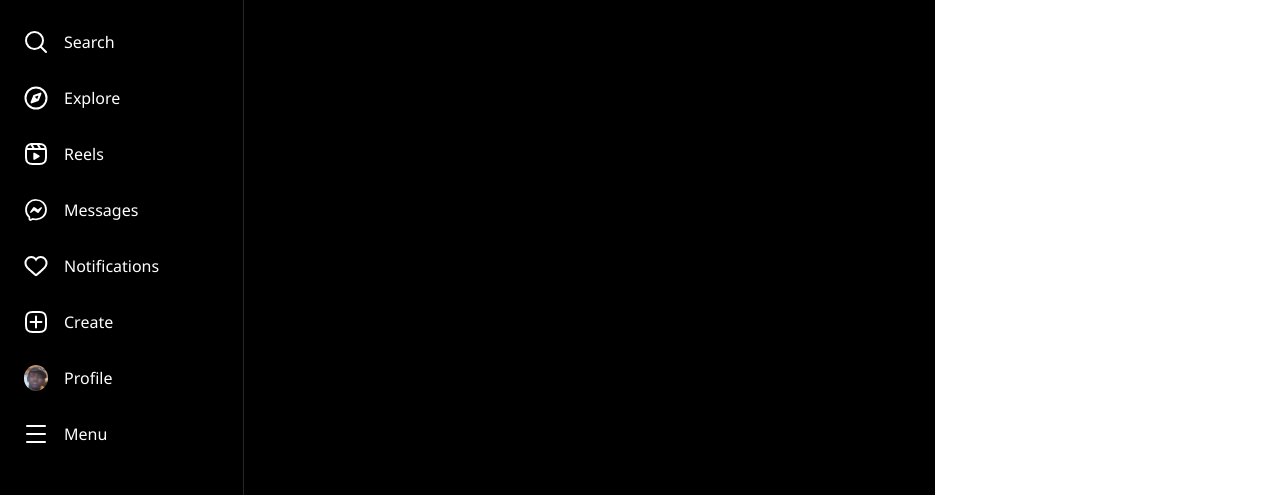
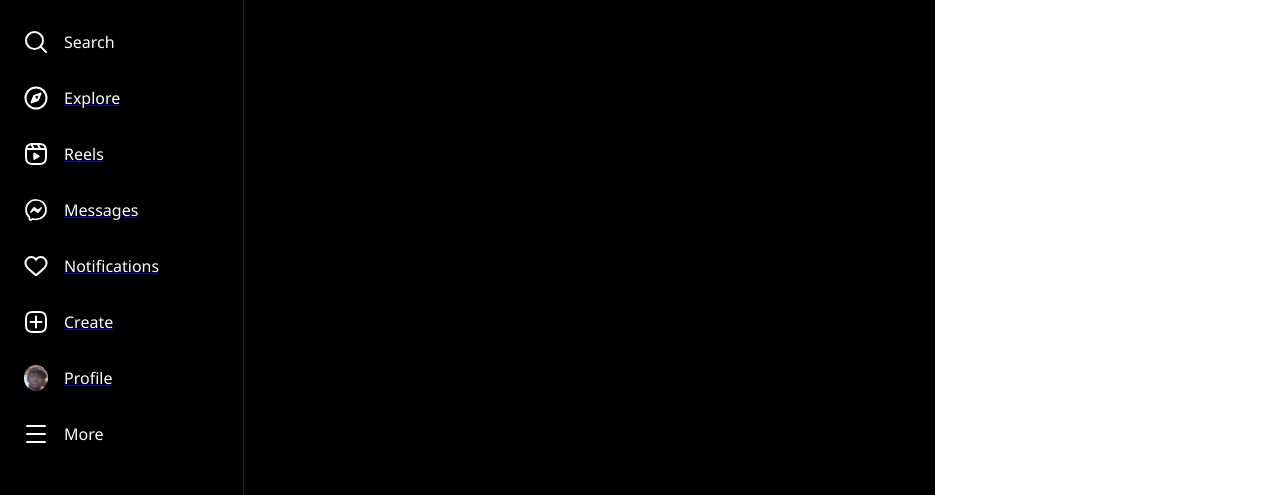
Before and after one commit to danielfalcaovt/instagram-clone, a React app: page / in a window 1280 px wide. Shown: the part 230-725 px from the top of the page. Built offline with nearby package versions, Linux system fonts and the light colour scheme.

Commit message:
feat: ensure ReactRouterDOM handle all routes in SPA style

```diff
--- a/src/main/routes/router.tsx
+++ b/src/main/routes/router.tsx
@@ -1,15 +1,24 @@
 import React from 'react'
 import { BrowserRouter, Route, Routes } from 'react-router-dom'
 import makeHomePage from '../factory/home-page/home-page.factory'
+import { FeedContainer } from '@/view/components/activity-feed/feed-container'
 
 export default function Router() {
   return (
     <BrowserRouter>
       <Routes>
-        <Route path='/' element={makeHomePage()}/>
-        <Route path='*' element={<h1>404 ERROR</h1>}/>
+        <Route path="/" element={makeHomePage()}>
+          <Route path="/" element={<FeedContainer />} />
+          <Route path="/explore" element={<h1>Explore</h1>} />
+          <Route path="/reels" element={<h1>reels</h1>} />
+          <Route path="/messages" element={<h1>messages</h1>} />
+          <Route path="/notifications" element={<h1>notifications</h1>} />
+          <Route path="/create" element={<h1>create</h1>} />
+          <Route path="/profile" element={<h1>profile</h1>} />
+        </Route>
+        <Route path="*" element={<h1>404 ERROR</h1>} />
       </Routes>
     </BrowserRouter>
-  )
+  );
 
 }
--- a/src/view/components/aside/elements/navbar/navbar.tsx
+++ b/src/view/components/aside/elements/navbar/navbar.tsx
@@ -12,38 +12,58 @@
   SearchIcon,
 } from "./buttons";
 import * as styles from "./navbar-styles.scss";
+import { Link } from "react-router-dom";
 
 export const Navbar: React.FC<any> = () => {
   return (
     <nav className={styles.asideNavbar}>
-      <a href="/">
+      <Link to="/">
         <NavbarButton text="Home">
           <HomeIcon />
         </NavbarButton>
-      </a>
-      <NavbarButton text="Search">
+      </Link>
+      <NavbarButton
+        text="Search"
+        htmlAttr={{
+          onClick: () => {
+            console.log("abrir search bar");
+          },
+        }}
+      >
         <SearchIcon />
       </NavbarButton>
+      <Link to="/explore">
         <NavbarButton text="Explore">
           <ExploreIcon />
         </NavbarButton>
+      </Link>
+      <Link to="/reels">
         <NavbarButton text="Reels">
           <ReelsIcon />
         </NavbarButton>
+      </Link>
+      <Link to="/messages">
         <NavbarButton text="Messages">
           <MessagesIcon />
         </NavbarButton>
+      </Link>
+      <Link to="/notifications">
         <NavbarButton text="Notifications">
           <NotificationsIcon />
         </NavbarButton>
+      </Link>
+      <Link to="/create">
         <NavbarButton text="Create">
           <CreateIcon />
         </NavbarButton>
+      </Link>
+      <Link to="/profile">
         <NavbarButton text="Profile">
           <img src={"/assets/profile-image.png"} alt="user profile image" />
         </NavbarButton>
+      </Link>
       <NavbarButton
-        text="Menu"
+        text="More"
         htmlAttr={{
           onClick: () => {
             console.log("clicado");
--- a/src/view/pages/home-page.tsx
+++ b/src/view/pages/home-page.tsx
@@ -1,13 +1,13 @@
 import React, { JSX } from "react"
 import Aside from "../components/aside/aside"
-import { FeedContainer } from "../components/activity-feed/feed-container"
 import * as styles from './home-page-styles.scss'
+import { Outlet } from "react-router-dom"
 
 export default function HomePage(): JSX.Element {
   return (
     <div className={styles.homeContainer}>
       <Aside/>
-      <FeedContainer/>
+      <Outlet/>
     </div>
   )
 }
```
Lines whose indentation alone changed are shown as unchanged.
